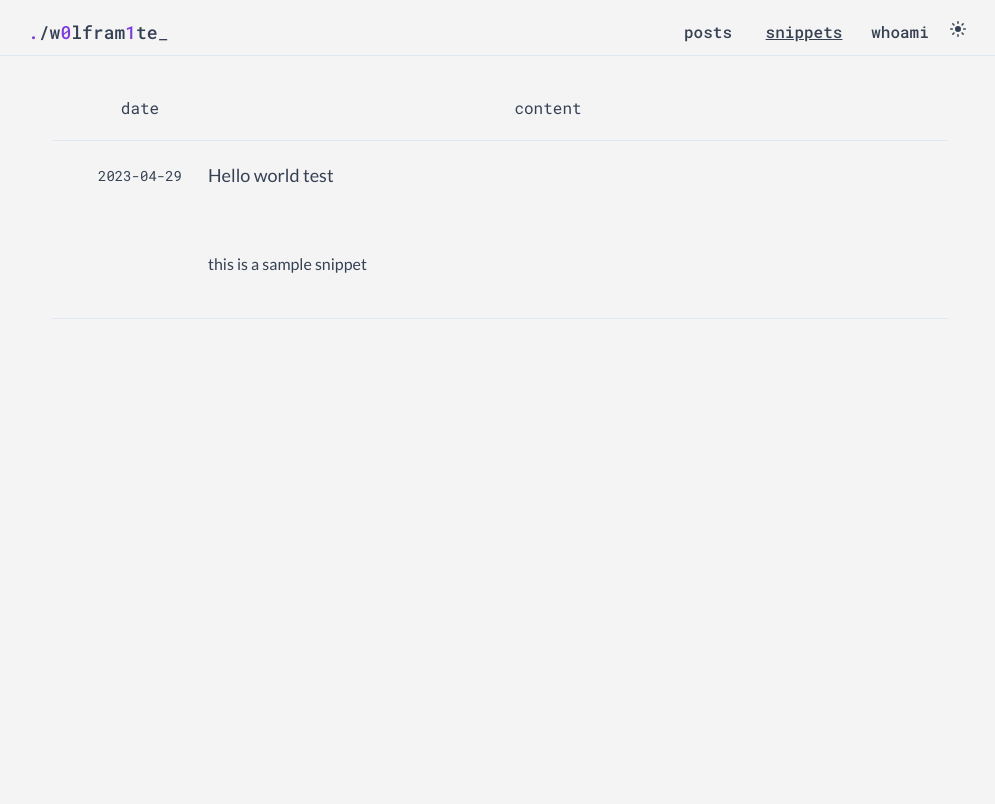
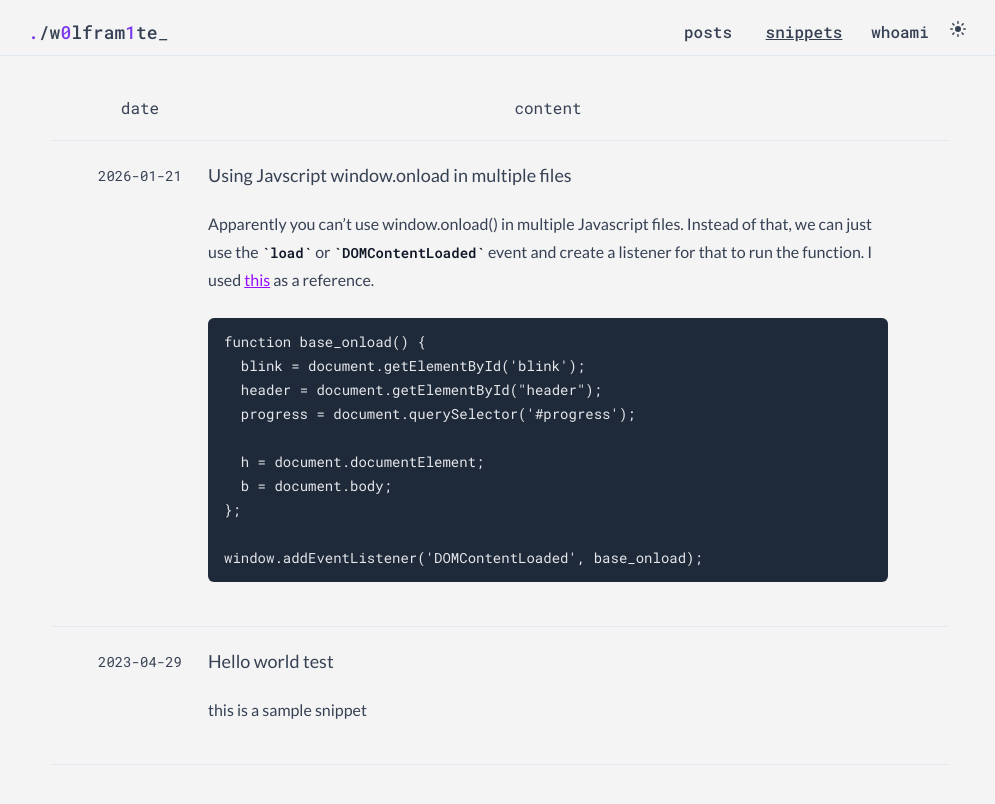
Before and after one commit to w0lfram1te/w0lfram1te.github.io, a Jekyll site: the page built from _pages/index_snippets.html, in a window 1280 px wide and 900 px high. Shown: the top 804 px of the window, without its empty margins (140-1135 px from the left). Built offline with Jekyll 4.4.1, drawn with Linux system fonts in a browser that asks for light colours.

Commit message:
publish snippet  Using Javscript window.onload in multiple files

````diff
--- a/_pages/index_snippets.html
+++ b/_pages/index_snippets.html
@@ -11,14 +11,14 @@ permalink: /snippets
 
 {% assign reverse_posts = site.snippets | sort: "date_created" | reverse %}
 {% for post in reverse_posts %}
-<div class="flex flex-row prose dark:prose-invert prose-purple max-w-none py-5 px-5 md:px-10 items-center justify-center">
+<div class="flex flex-row prose dark:prose-invert prose-purple max-w-none pt-5 px-5 md:px-10 items-center justify-center">
   <div class="w-24 font-mono text-sm text-center">{{ post.date_created }}</div>
   <div class="flex-1 font-sans text-left px-5">
     <a class="text-lg text-w0lfram1te-prose-header dark:text-w0lfram1te-prose-invert-header no-underline" href="{{ post.url }}"><span class="text-lg">{{ post.title }}</span></a>
   </div>
   <!-- <div class="w-28 font-mono text-sm text-center text-w0lfram1tepurple-500">{{ post.metadata }}</div> -->
 </div>
-<div class="flex flex-row prose dark:prose-invert prose-purple max-w-none py-5 px-5 md:px-10 items-left justify-left border-b border-slate-200 dark:border-zinc-600">
+<div class="flex flex-row prose dark:prose-invert prose-purple max-w-none pb-5 px-5 md:px-10 items-left justify-left border-b border-slate-200 dark:border-zinc-600">
   <div class="w-24 font-mono text-sm text-center"></div>
   <div class="flex-1 font-sans text-left px-5">
     {{ post.content }}
--- /dev/null
+++ b/_snippets/javascript-onload.md
@@ -0,0 +1,23 @@
+---
+title: Using Javscript window.onload in multiple files
+date_created: 2026-01-21
+date_updated: 2026-01-21
+metadata: snippets
+slug: 32de01f784084d99962289b31e917c5e
+---
+
+Apparently you can't use window.onload() in multiple Javascript files. Instead of that, we can just use the `load` or `DOMContentLoaded` event and create a listener for that to run the function. I used [this](https://www.delftstack.com/howto/javascript/window.onload-functionality-usage-with-example-in-html/#best-practices-for-using-window-onload) as a reference.
+
+
+```javascript
+function base_onload() {
+  blink = document.getElementById('blink');
+  header = document.getElementById("header");
+  progress = document.querySelector('#progress');
+
+  h = document.documentElement;
+  b = document.body;
+};
+
+window.addEventListener('DOMContentLoaded', base_onload);
+```
````
